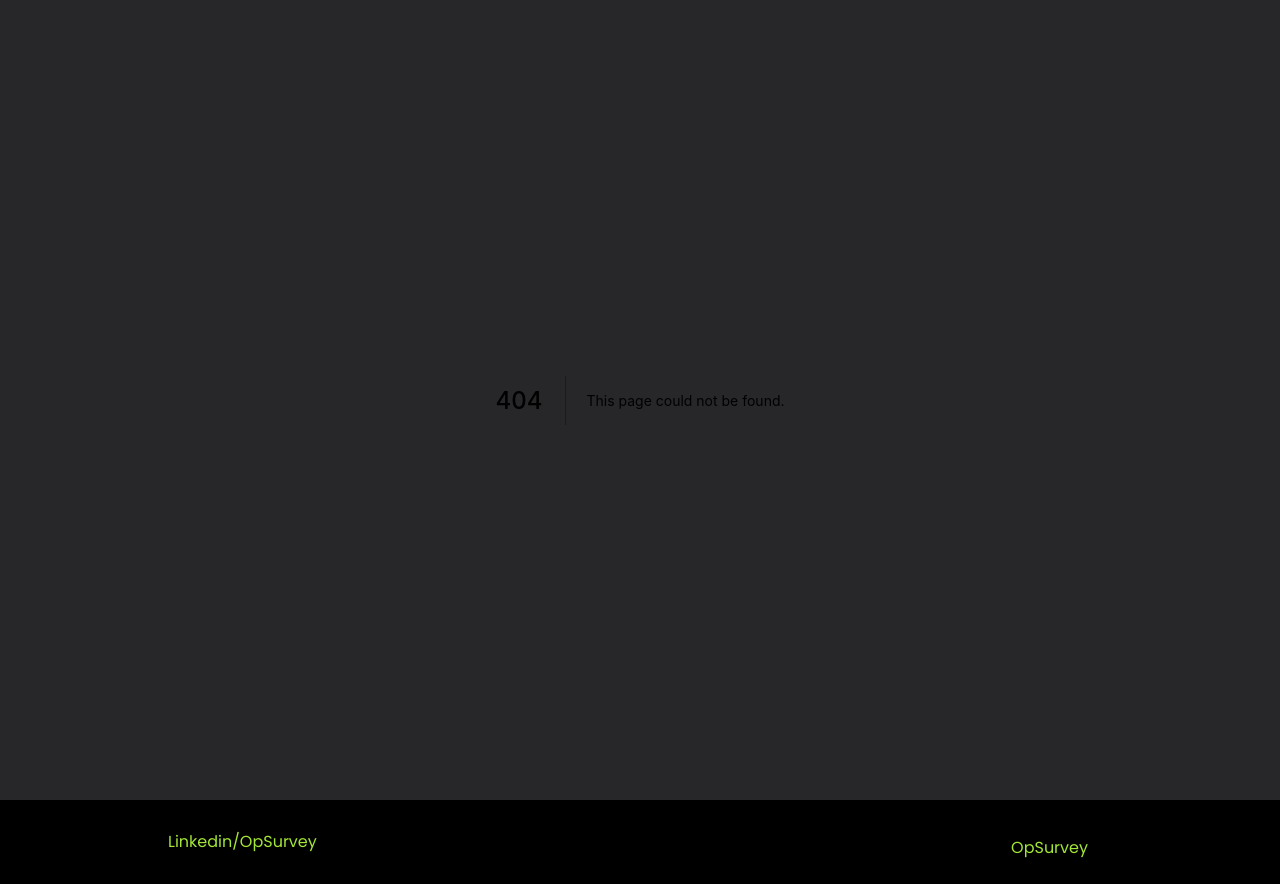
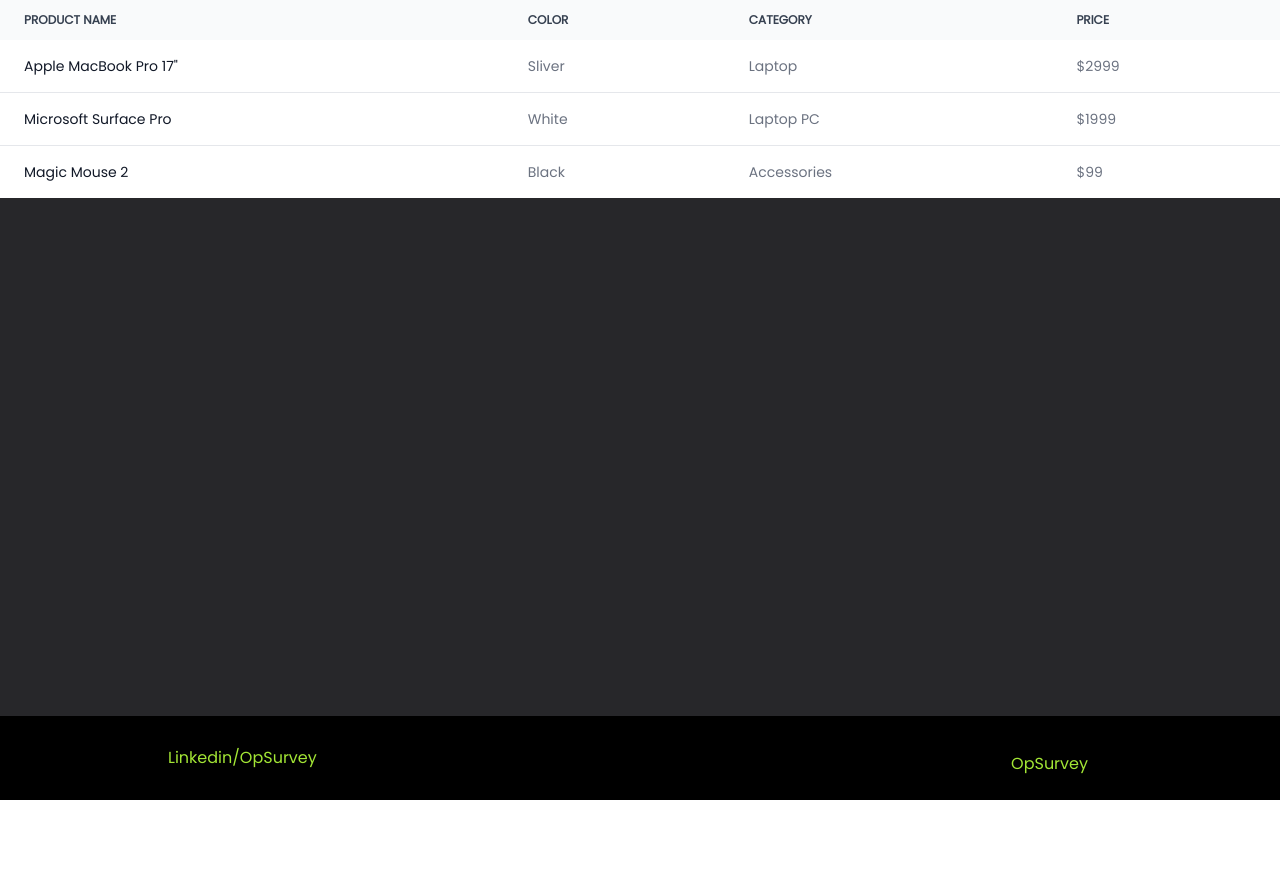
Before and after one commit to OpSurvey/web-app, a Next.js app: page /materials in a window 1280 px wide. Before the commit this address had no page. After the commit the page ends 800 px from the top, so only its background shows below. Built offline with nearby package versions, Linux system fonts and the light colour scheme.

Commit message:
add materials file

```diff
--- /dev/null
+++ b/components/MaterialList.jsx
@@ -0,0 +1,61 @@
+export default function MaterialList() {
+  return (
+    <>
+      <div class="overflow-x-auto relative">
+        <table class="w-full text-sm text-left text-gray-500 dark:text-gray-400">
+          <thead class="text-xs text-gray-700 uppercase bg-gray-50 dark:bg-gray-700 dark:text-gray-400">
+            <tr>
+              <th scope="col" class="py-3 px-6">
+                Product name
+              </th>
+              <th scope="col" class="py-3 px-6">
+                Color
+              </th>
+              <th scope="col" class="py-3 px-6">
+                Category
+              </th>
+              <th scope="col" class="py-3 px-6">
+                Price
+              </th>
+            </tr>
+          </thead>
+          <tbody>
+            <tr class="bg-white border-b dark:bg-gray-800 dark:border-gray-700">
+              <th
+                scope="row"
+                class="py-4 px-6 font-medium text-gray-900 whitespace-nowrap dark:text-white"
+              >
+                Apple MacBook Pro 17"
+              </th>
+              <td class="py-4 px-6">Sliver</td>
+              <td class="py-4 px-6">Laptop</td>
+              <td class="py-4 px-6">$2999</td>
+            </tr>
+            <tr class="bg-white border-b dark:bg-gray-800 dark:border-gray-700">
+              <th
+                scope="row"
+                class="py-4 px-6 font-medium text-gray-900 whitespace-nowrap dark:text-white"
+              >
+                Microsoft Surface Pro
+              </th>
+              <td class="py-4 px-6">White</td>
+              <td class="py-4 px-6">Laptop PC</td>
+              <td class="py-4 px-6">$1999</td>
+            </tr>
+            <tr class="bg-white dark:bg-gray-800">
+              <th
+                scope="row"
+                class="py-4 px-6 font-medium text-gray-900 whitespace-nowrap dark:text-white"
+              >
+                Magic Mouse 2
+              </th>
+              <td class="py-4 px-6">Black</td>
+              <td class="py-4 px-6">Accessories</td>
+              <td class="py-4 px-6">$99</td>
+            </tr>
+          </tbody>
+        </table>
+      </div>
+    </>
+  );
+}
--- a/components/NavDashboard.jsx
+++ b/components/NavDashboard.jsx
@@ -1,6 +1,8 @@
 import Link from "next/link";
+import { useState } from "react"; //to HM
 
 export default function NavDashboard() {
+  const [showNav, setShowNav] = useState(false); // to HM: initiate isNavOpen state with false
   return (
     <>
       <nav className="bg-black px-2 sm:px-4 py-2.5">
@@ -20,7 +22,9 @@
             aria-controls="navbar-default"
             aria-expanded="false"
           >
-            <span className="sr-only">Open main menu</span>
+            <span id="dropdown" className="sr-only">
+              Open main menu
+            </span>
             <svg
               className="w-6 h-6"
               aria-hidden="true"
@@ -36,8 +40,12 @@
             </svg>
           </button>
 
-          <div className="hidden w-full md:block md:w-auto bg-black" id="navbar-default">
-            <ul className="flex flex-col p-4 mt-4 border md:flex-row md:space-x-8 md:mt-0 md:text-sm md:font-medium md:border-0 md:bg-black">
+          <div
+            className="hidden w-full md:block md:w-auto bg-black"
+            id="navbar-default"          >
+            <ul
+              className="flex flex-col p-4 mt-4 border md:flex-row md:space-x-8 md:mt-0 md:text-sm md:font-medium md:border-0 md:bg-black"
+            >
               <li>
                 <Link href="../client">
                   <a
@@ -51,21 +59,25 @@
 
               <li>
                 <Link href="#">
-                <a
-                  className="block py-2 pr-4 pl-3 text-white rounded hover:bg-lime-400 md:hover:bg-transparent md:border-0 md:hover:text-lime-400 md:p-0"
-                >
-                  Agregar material
-                </a>
+                  <a className="block py-2 pr-4 pl-3 text-white rounded hover:bg-lime-400 md:hover:bg-transparent md:border-0 md:hover:text-lime-400 md:p-0">
+                    Agregar material
+                  </a>
+                </Link>
+              </li>
+
+              <li>
+                <Link href="../materials">
+                  <a className="block py-2 pr-4 pl-3 text-white rounded hover:bg-lime-400 md:hover:bg-transparent md:border-0 md:hover:text-lime-400 md:p-0">
+                    Lista de materiales
+                  </a>
                 </Link>
               </li>
 
               <li>
                 <Link href="../recipe">
-                <a
-                  className="block py-2 pr-4 pl-3 text-white rounded hover:bg-lime-400 md:hover:bg-transparent md:border-0 md:hover:text-lime-400 md:p-0"
-                >
-                  Crear receta
-                </a>
+                  <a className="block py-2 pr-4 pl-3 text-white rounded hover:bg-lime-400 md:hover:bg-transparent md:border-0 md:hover:text-lime-400 md:p-0">
+                    Crear receta
+                  </a>
                 </Link>
               </li>
             </ul>
--- a/package.json
+++ b/package.json
@@ -27,7 +27,7 @@
     "window-size": "^1.1.1"
   },
   "devDependencies": {
-    "autoprefixer": "^10.4.8",
+    "autoprefixer": "^10.4.12",
     "eslint": "8.23.0",
     "eslint-config-next": "12.2.5",
     "postcss": "^8.4.16",
--- /dev/null
+++ b/pages/materials/index.jsx
@@ -0,0 +1,7 @@
+import MaterialList from "../../components/MaterialList";
+
+export default function Materials() {
+    return (
+        <MaterialList/>
+    )
+}
```
Also changed, not shown: 1 other file (tests, documents, lock files or other folders).
